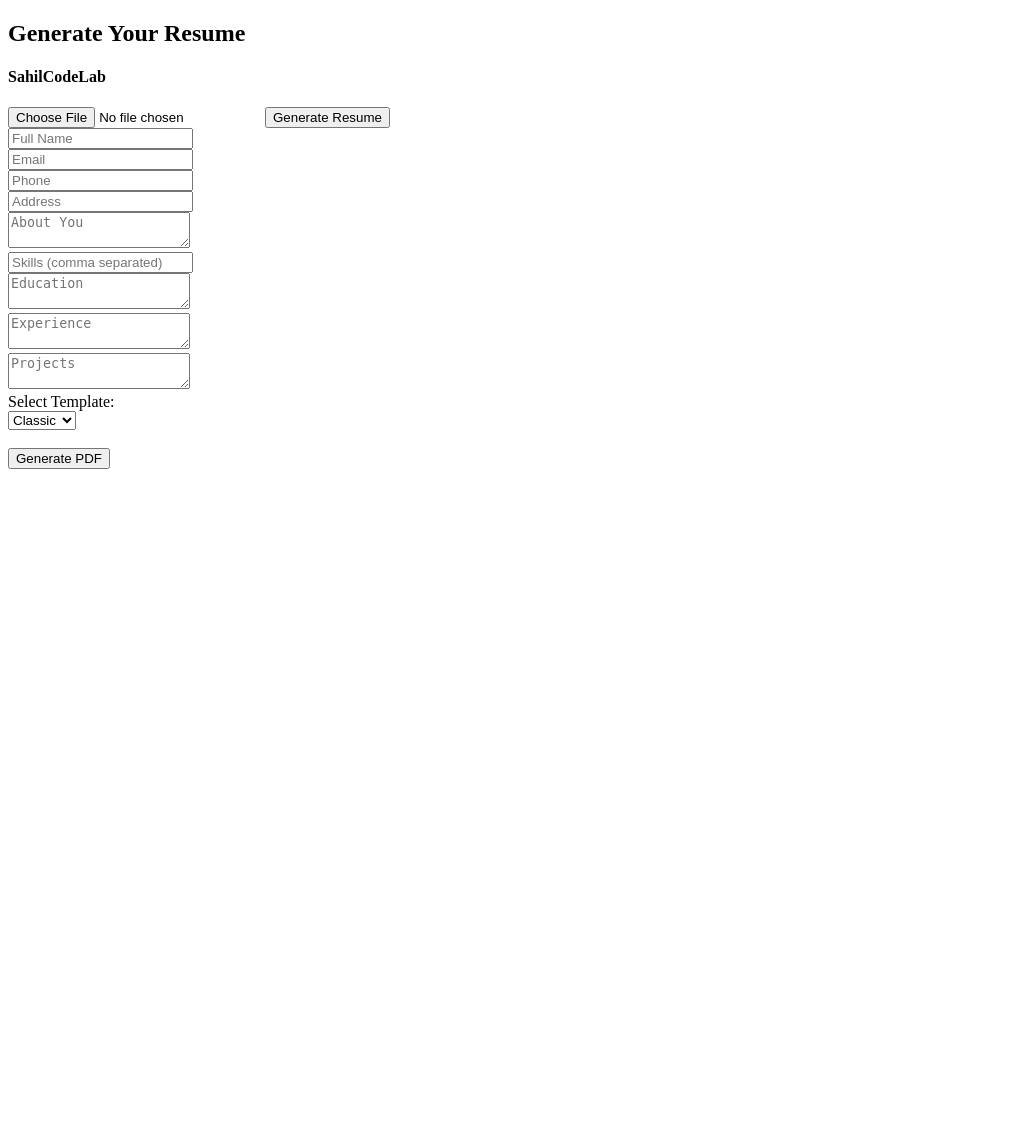
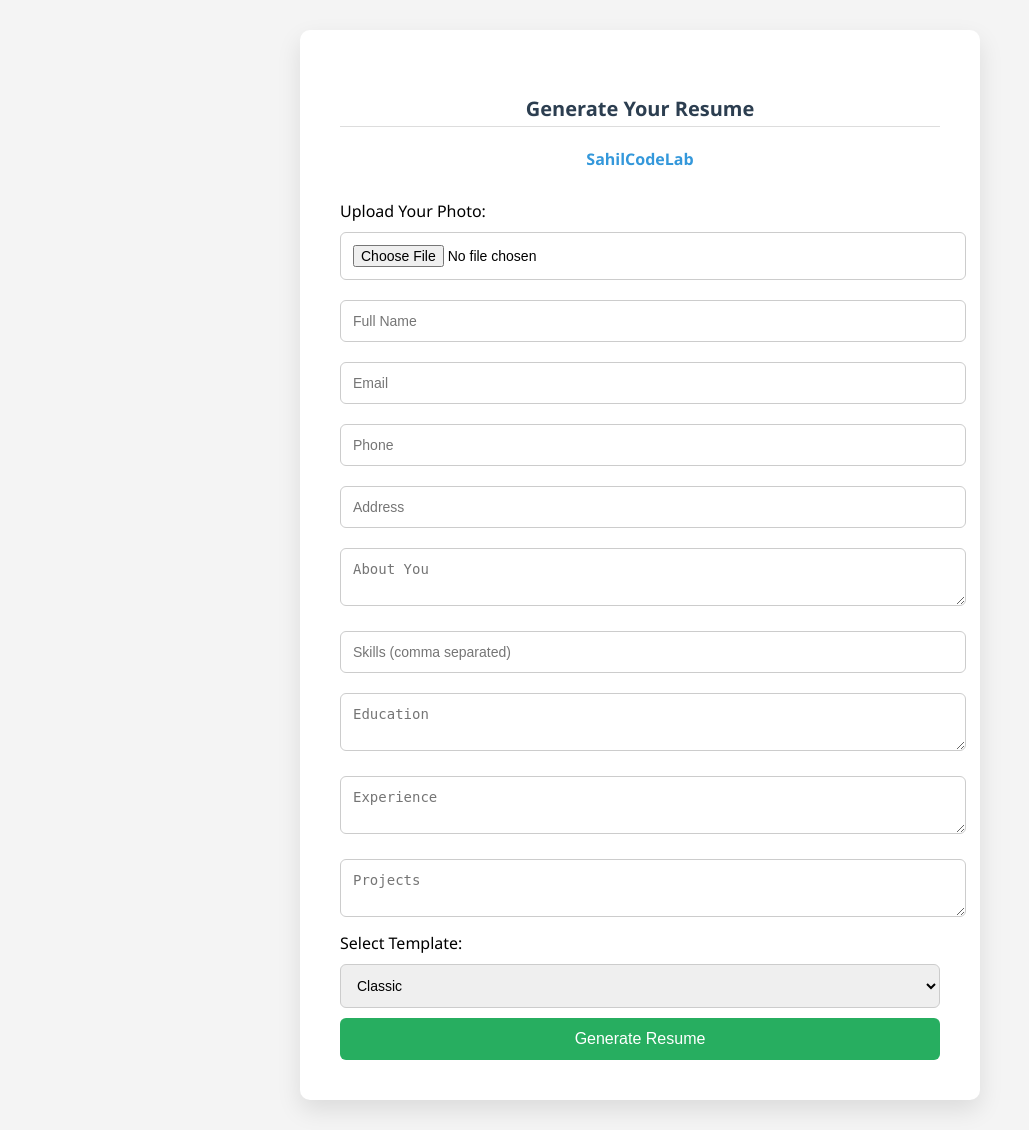
Before and after one commit to SahilCodeLab/Resume, a Flask app: page / in a window 1280 px wide. Shown: the whole page, without its empty margins (0-1029 px from the left). Before the commit the page ends 469 px from the top, so only its background shows below. Run offline with Flask 3, Linux system fonts and the light colour scheme.

Commit message:
Update form.html

```diff
--- a/templates/form.html
+++ b/templates/form.html
@@ -1,37 +1,91 @@
 <!DOCTYPE html>
-<html>
+<html lang="en">
 <head>
-  <title>Resume Generator</title>
+  <meta charset="UTF-8">
+  <title>Resume Generator | SahilCodeLab</title>
+  <link rel="stylesheet" href="{{ url_for('static', filename='style.css') }}">
+  <style>
+    body {
+      font-family: 'Segoe UI', sans-serif;
+      background: #f4f4f4;
+      padding: 30px;
+      margin: 0;
+    }
+
+    .form-container {
+      max-width: 600px;
+      background: white;
+      margin: auto;
+      padding: 40px;
+      border-radius: 10px;
+      box-shadow: 0 10px 25px rgba(0,0,0,0.1);
+    }
+
+    h2 {
+      text-align: center;
+      color: #2c3e50;
+    }
+
+    h4 {
+      text-align: center;
+      color: #3498db;
+      margin-bottom: 30px;
+    }
+
+    input, textarea, select {
+      width: 100%;
+      padding: 12px;
+      margin: 10px 0;
+      border: 1px solid #ccc;
+      border-radius: 6px;
+      font-size: 14px;
+    }
+
+    button {
+      width: 100%;
+      padding: 12px;
+      background: #27ae60;
+      color: white;
+      border: none;
+      border-radius: 6px;
+      font-size: 16px;
+      cursor: pointer;
+      transition: 0.3s ease;
+    }
+
+    button:hover {
+      background: #1f8e4e;
+    }
+  </style>
 </head>
 <body>
+  <div class="form-container">
     <h2>Generate Your Resume</h2>
     <h4>SahilCodeLab</h4>
 
-  <form method="POST">
+    <form method="POST" enctype="multipart/form-data">
+      <label>Upload Your Photo:</label>
+      <input type="file" name="photo" accept="image/*">
 
-<form method="POST" enctype="multipart/form-data">
-  <!-- Existing fields -->
-  <input type="file" name="photo" accept="image/*">
-  <input type="submit" value="Generate Resume">
-</form>
+      <input type="text" name="name" placeholder="Full Name" required>
+      <input type="email" name="email" placeholder="Email" required>
+      <input type="text" name="phone" placeholder="Phone" required>
+      <input type="text" name="address" placeholder="Address">
 
-    <input type="text" name="name" placeholder="Full Name" required><br>
-    <input type="email" name="email" placeholder="Email" required><br>
-    <input type="text" name="phone" placeholder="Phone" required><br>
-    <input type="text" name="address" placeholder="Address"><br>
-    <textarea name="about" placeholder="About You"></textarea><br>
-    <input type="text" name="skills" placeholder="Skills (comma separated)"><br>
-    <textarea name="education" placeholder="Education"></textarea><br>
-    <textarea name="experience" placeholder="Experience"></textarea><br>
-    <textarea name="projects" placeholder="Projects"></textarea><br>
+      <textarea name="about" placeholder="About You"></textarea>
+      <input type="text" name="skills" placeholder="Skills (comma separated)">
+      <textarea name="education" placeholder="Education"></textarea>
+      <textarea name="experience" placeholder="Experience"></textarea>
+      <textarea name="projects" placeholder="Projects"></textarea>
 
-    <label>Select Template:</label><br>
+      <label>Select Template:</label>
       <select name="template">
         <option value="1">Classic</option>
         <option value="2">Modern</option>
-    </select><br><br>
+      </select>
 
-    <button type="submit">Generate PDF</button>
+      <button type="submit">Generate Resume</button>
     </form>
+  </div>
 </body>
 </html>
```
Lines whose indentation alone changed are shown as unchanged.
